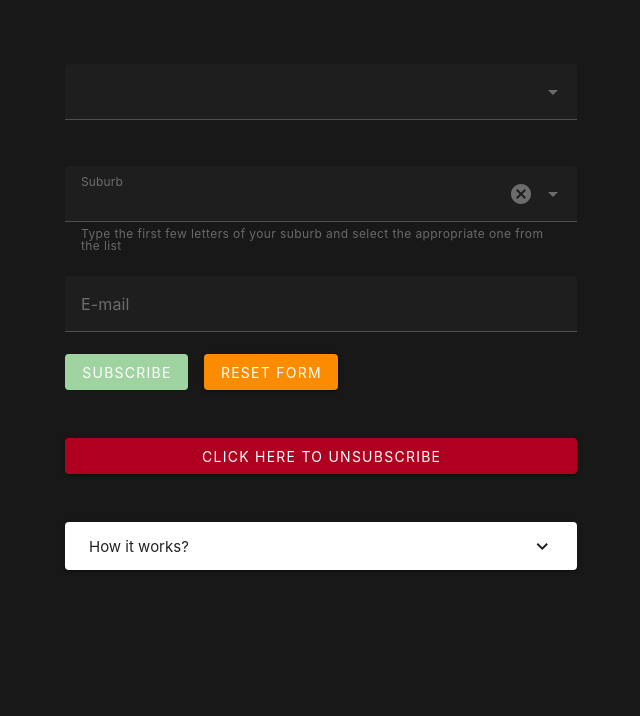
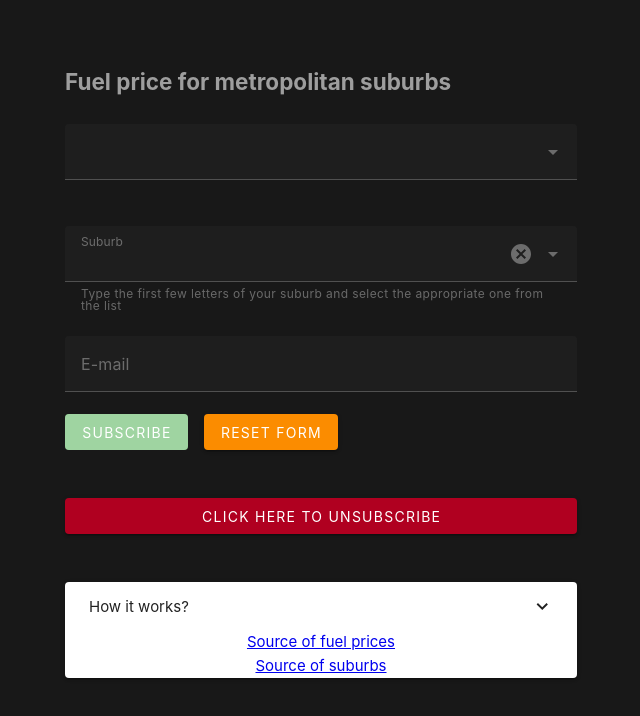
Before and after one commit to ispandey81/fuel-price-subscription, a Vue app in the folder fuel-price-ui/: page / in a window 1280 px wide. Shown: the top 716 px of the page, without its empty margins (319-959 px from the left). Built offline with nearby package versions, Linux system fonts and the light colour scheme.

Commit message:
Updated how it works text, added header text

```diff
--- a/fuel-price-ui/src/views/HomeView.vue
+++ b/fuel-price-ui/src/views/HomeView.vue
@@ -469,6 +469,8 @@ export default {
 </script>
 
 <template>
+  <h2><strong>Fuel price for metropolitan suburbs</strong></h2>
+  <br />
   <v-form ref="form" v-model="valid" lazy-validation>
     <div class="text-center">
       <v-dialog v-model="form_submitted" style="max-width: 640px">
@@ -553,8 +555,20 @@ export default {
   <v-expansion-panels>
     <v-expansion-panel
       title="How it works?"
-      text="Once you subscribe, you will receive an email everyday after 2.30PM containing prices for today and tomorrow for your nominated suburb (and surrounding suburbs) and fuel type. You can create multiple subscriptions for different fuel types and suburbs. Source of fuel prices - https://www.fuelwatch.wa.gov.au/. The list of suburbs is taken from - https://www0.landgate.wa.gov.au/maps-and-imagery/wa-geographic-names/name-history/historical-suburb-names"
+      text="Once you subscribe, you will receive an email everyday after 2.30PM containing prices for today and tomorrow for your nominated suburb (and surrounding suburbs) and fuel type. You can create multiple subscriptions for different fuel types and suburbs."
     >
+      <div class="text-center">
+        <a href="https://www.fuelwatch.wa.gov.au/" target="_blank"
+          >Source of fuel prices</a
+        >
+      </div>
+      <div class="text-center">
+        <a
+          href="https://www0.landgate.wa.gov.au/maps-and-imagery/wa-geographic-names/name-history/historical-suburb-names"
+          target="_blank"
+          >Source of suburbs</a
+        >
+      </div>
     </v-expansion-panel>
   </v-expansion-panels>
 </template>
--- a/fuel-price-ui/src/views/UnsubscribeView.vue
+++ b/fuel-price-ui/src/views/UnsubscribeView.vue
@@ -76,6 +76,8 @@ export default {
 };
 </script>
 <template>
+  <h2><strong>Unsubscribe from daily emails</strong></h2>
+  <br />
   <template v-if="form_submitted && subscriptions.length === 0">
     <v-alert text="No subscriptions found" color="error"></v-alert>
     <br />
```
